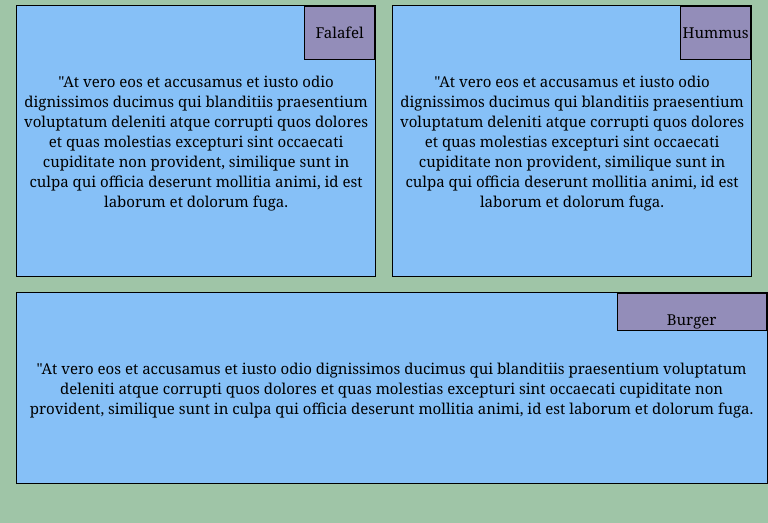
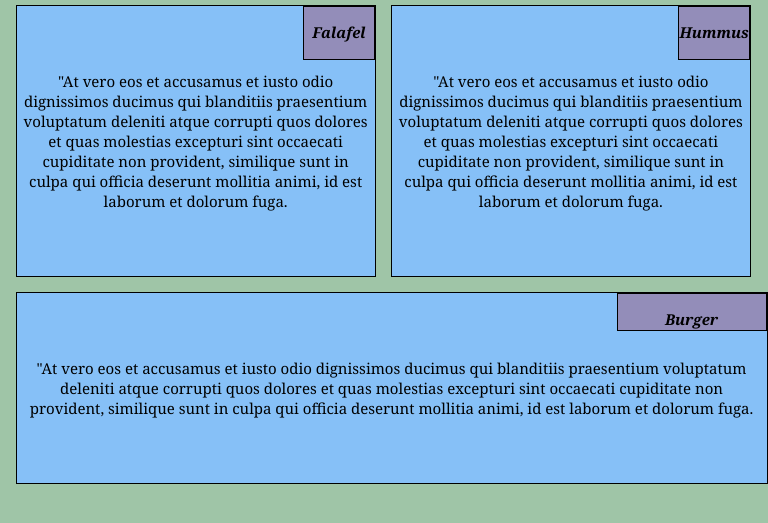
Before and after one commit to rahimasalman/coursera_assignments, a plain HTML site: page module2_solution/index.html in a window 768 px wide. Shown: the part 129-652 px from the top of the page. Drawn offline with Linux system fonts and the light colour scheme.

Commit message:
Update cssfile.css

```diff
--- a/module2_solution/cssfile.css
+++ b/module2_solution/cssfile.css
@@ -14,7 +14,7 @@ h1 {
 }
 
 section {
-    margin: 1%;
+	  margin: 1%;
     text-align: center;
     width: 31.33%;
     float: left;
@@ -45,6 +45,8 @@ section > span {
 span {
   font-size: 17px;
   font-family: Georgia, serif;
+  font-weight: bold;
+  font-style: italic;
   border: 1px solid black;
   position: absolute;
   width: 20%;
@@ -62,8 +64,8 @@ span {
        background-color: rgb(174, 180, 214) ;
       }
   section {
-      width: 100%;
-     }
+    width: 100%;
+  }
 }
 
 @media screen and (min-width: 768px) and (max-width: 991px) {
@@ -71,10 +73,10 @@ span {
     background-color: rgb(159, 197, 167);
   }
   section#falafel {
-    width: 48%;
+    width: 47.90%;
   }
   section#hummus {
-    width: 48%;
+    width: 47.90%;
   }
   section#burger {
     width: 100%;
```
